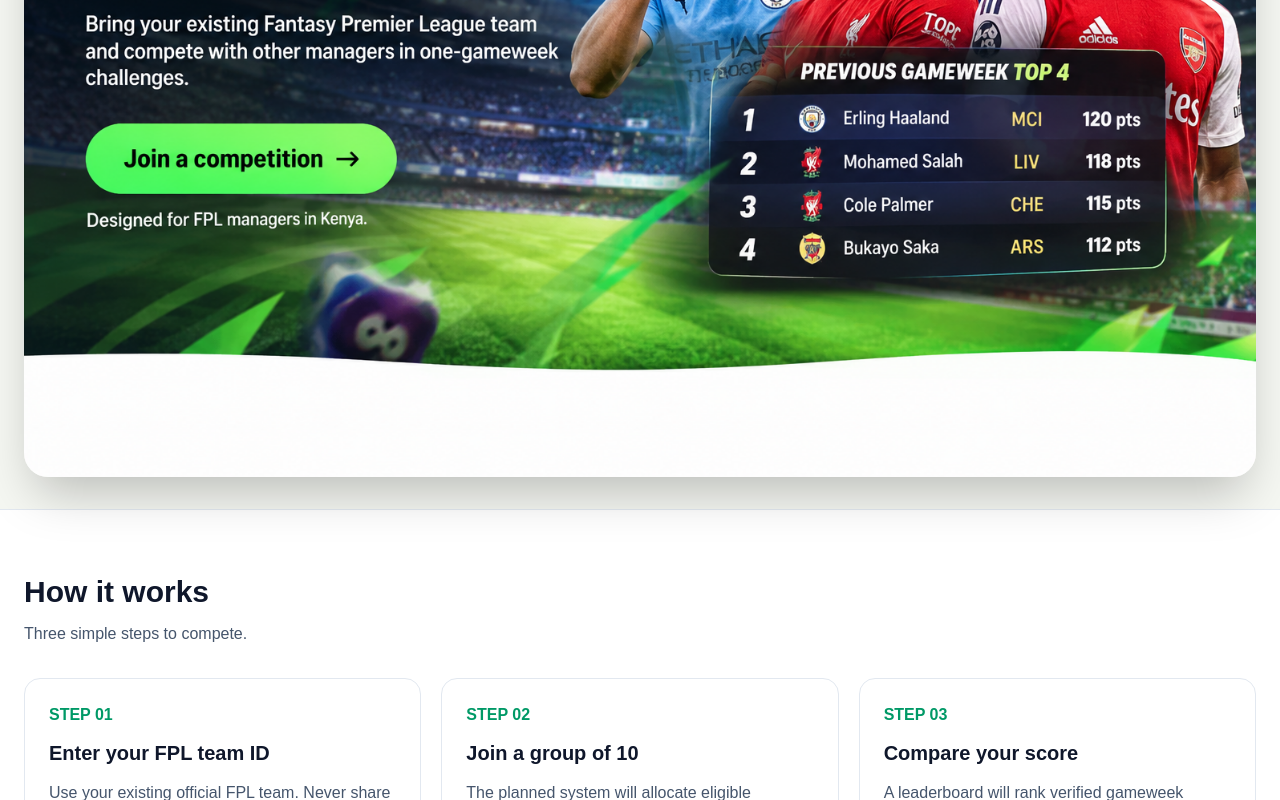
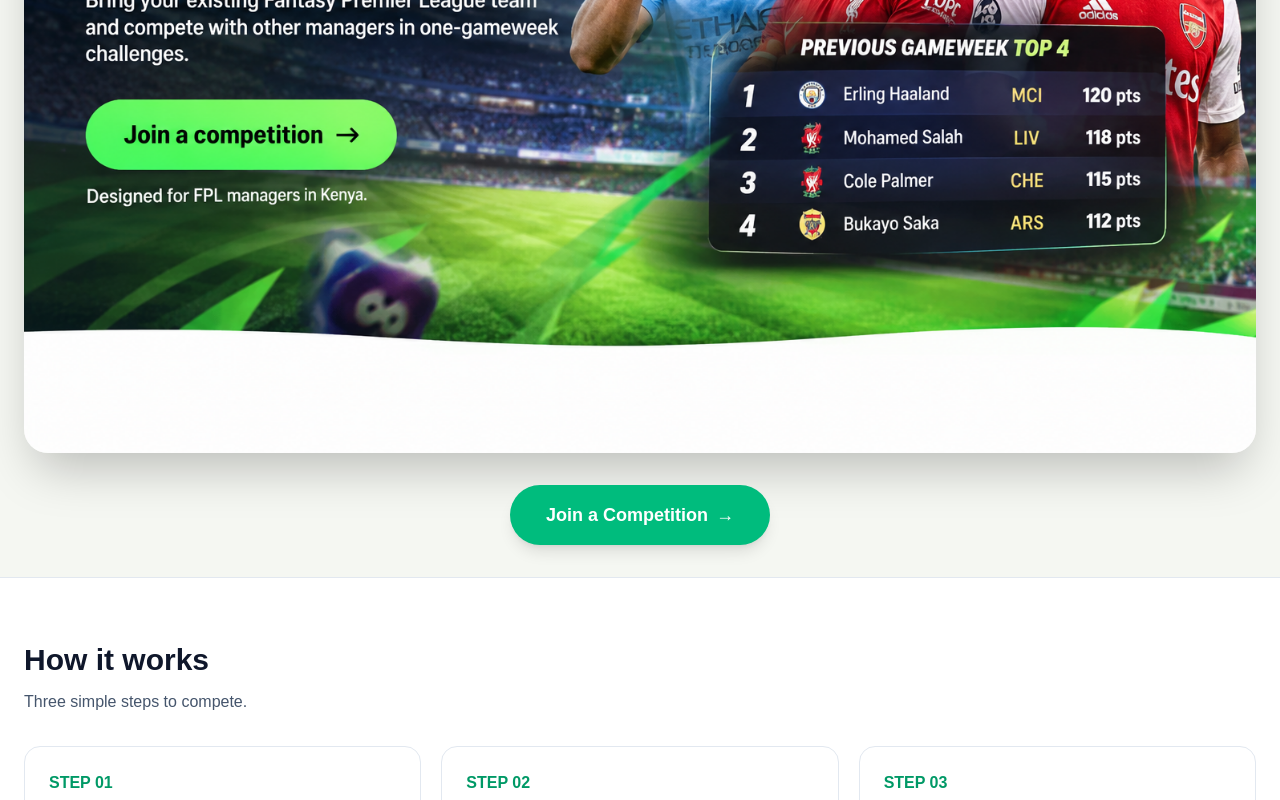
Before and after one commit to Vineol/fpl-clash, a Next.js app: page / in a window 1280 px wide. Shown: the part 460-1260 px from the top of the page. Built offline with nearby package versions, Linux system fonts and the light colour scheme.

Commit message:
Move Join Competition button below hero image

```diff
--- a/app/page.tsx
+++ b/app/page.tsx
@@ -37,23 +37,26 @@ export default function Home() {
         </span>
       </nav>
 
-      {/* Hero Image with clickable Join button */}
-      <section className="mx-auto max-w-7xl px-4 py-8 md:px-6">
-        <div className="relative overflow-hidden rounded-3xl shadow-2xl">
+      {/* Hero Image */}
+      <section className="mx-auto max-w-7xl px-4 pt-2 md:px-6">
+        <div className="overflow-hidden rounded-3xl shadow-2xl">
           <img
             src="/images/fpl-clash-hero.png"
             alt="FPL Clash - Every gameweek. A new battle."
             className="block h-auto w-full"
           />
+        </div>
+      </section>
 
-          {/* Invisible clickable area over the green button in the image */}
-          <a
-            href="/competitions"
-            aria-label="Join a competition"
-            title="Join a competition"
-            className="absolute left-[5%] top-[57%] z-10 h-[9%] w-[25%] cursor-pointer rounded-full focus-visible:outline focus-visible:outline-4 focus-visible:outline-white"
-          />
-        </div>
+      {/* Join Competition Button */}
+      <section className="mx-auto flex max-w-7xl justify-center px-4 py-8">
+        <a
+          href="/competitions"
+          className="inline-flex items-center justify-center gap-2 rounded-full bg-emerald-500 px-9 py-4 text-lg font-bold text-white shadow-lg transition hover:bg-emerald-600 hover:shadow-xl focus-visible:outline focus-visible:outline-4 focus-visible:outline-emerald-300"
+        >
+          Join a Competition
+          <span aria-hidden="true">→</span>
+        </a>
       </section>
 
       {/* How it works */}
```
